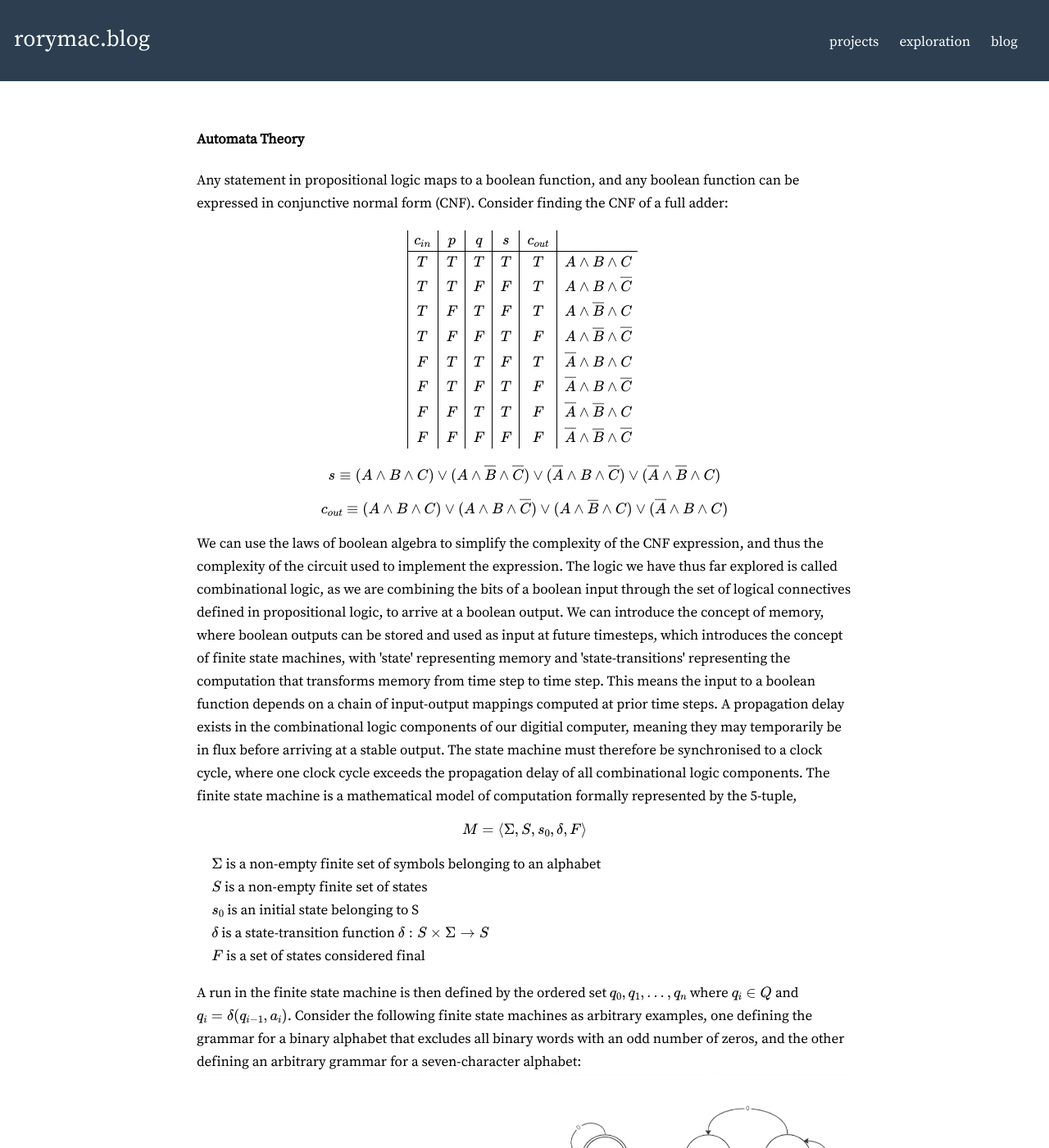
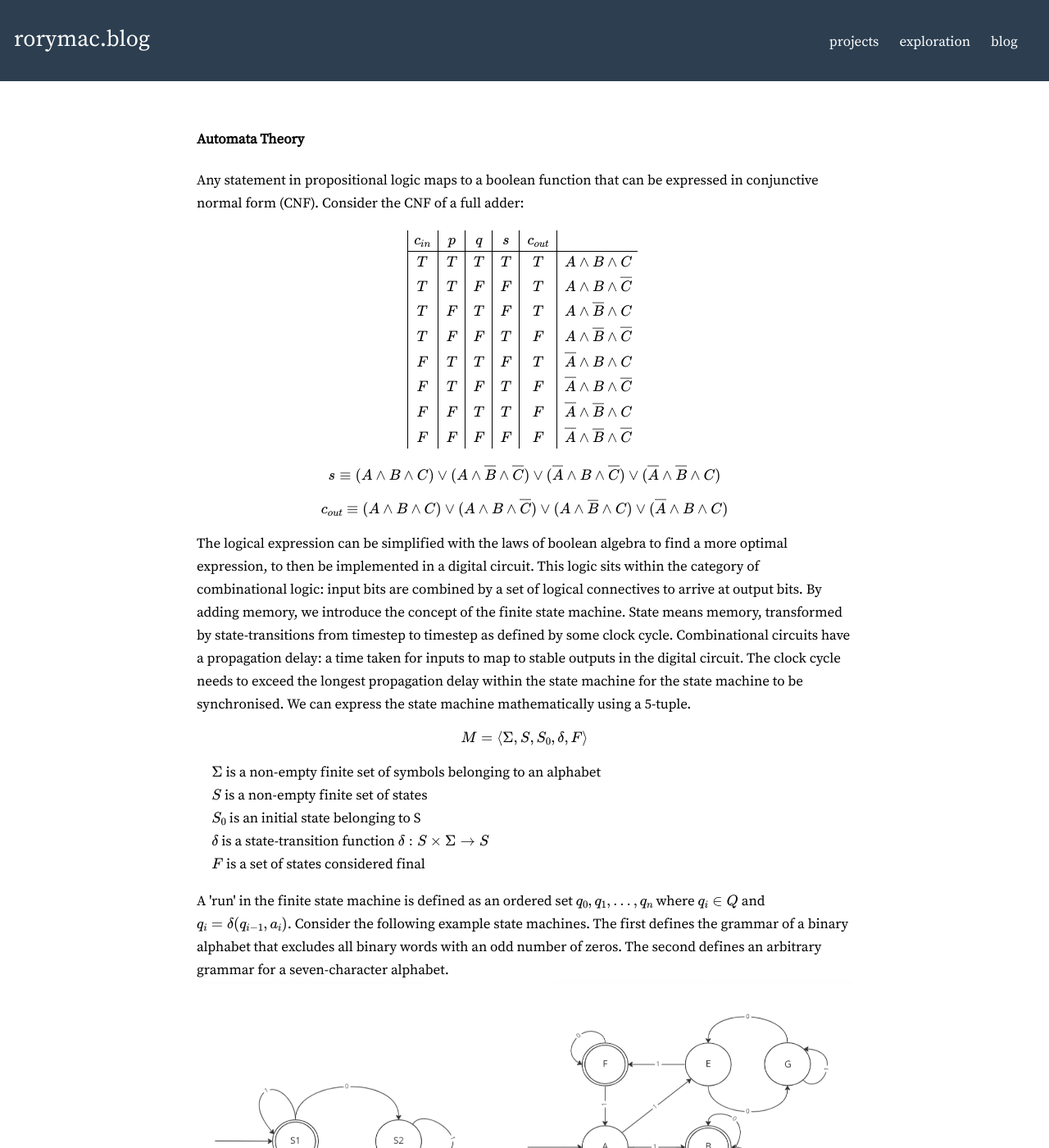
Before and after one commit to Rory-Mac/personal-website, a Jekyll site: the page built from Low-Level Programming/Automata Theory.markdown, in a window 1280 px wide and 1400 px high. Shown: the whole window at 82% size. Built offline with Jekyll 4.4.1, drawn with Linux system fonts in a browser that asks for light colours.

Commit message:
edits to automata theory

```diff
--- a/Low-Level Programming/Automata Theory.markdown
+++ b/Low-Level Programming/Automata Theory.markdown
@@ -3,8 +3,8 @@ layout: narrow
 title: Automata Theory
 ---
 <h4>Automata Theory</h4>
-<p>Any statement in propositional logic maps to a boolean function, and any boolean function can be expressed in conjunctive normal form
-(CNF). Consider finding the CNF of a full adder:
+<p>Any statement in propositional logic maps to a boolean function that can be expressed in conjunctive normal form (CNF).
+Consider the CNF of a full adder:
 \[
   \begin{array}{| c | c | c | c | c }
   c_{in} & p & q & s & c_{out} \\
@@ -27,24 +27,22 @@ title: Automata Theory
   \quad c_{out} \equiv (A \land B \land C ) \lor (A \land B \land \overline C) \lor (A \land \overline B \land C) \lor
   (\overline A \land B \land C) \quad \\
 \]
-We can use the laws of boolean algebra to simplify the complexity of the CNF expression, and thus the complexity of the circuit used to
-implement the expression. The logic we have thus far explored is called combinational logic, as we are combining the bits of a boolean input
-through the set of logical connectives defined in propositional logic, to arrive at a boolean output. We can introduce the concept of memory,
-where boolean outputs can be stored and used as input at future timesteps, which introduces the concept of finite state machines, with
-'state' representing memory and 'state-transitions' representing the computation that transforms memory from time step to time step. This
-means the input to a boolean function depends on a chain of input-output mappings computed at prior time steps. A propagation delay exists
-in the combinational logic components of our digitial computer, meaning they may temporarily be in flux before arriving at a stable output.
-The state machine must therefore be synchronised to a clock cycle, where one clock cycle exceeds the propagation delay of all combinational
-logic components. The finite state machine is a mathematical model of computation formally represented by the 5-tuple,
-        \[ M = \langle \Sigma, S, s_0, \delta, F \rangle \]
+The logical expression can be simplified with the laws of boolean algebra to find a more optimal expression, to then be implemented in
+a digital circuit. This logic sits within the category of combinational logic: input bits are combined by a set of logical connectives to
+arrive at output bits. By adding memory, we introduce the concept of the finite state machine. State means memory, transformed by
+state-transitions from timestep to timestep as defined by some clock cycle. Combinational circuits have a propagation delay: a time
+taken for inputs to map to stable outputs in the digital circuit. The clock cycle needs to exceed the longest
+propagation delay within the state machine for the state machine to be synchronised. We can express the state machine mathematically
+using a 5-tuple.
+        \[ M = \langle \Sigma, S, S_0, \delta, F \rangle \]
 \( \quad \Sigma \) is a non-empty finite set of symbols belonging to an alphabet<br>
 \( \quad S\) is a non-empty finite set of states<br>
-\( \quad s_0\) is an initial state belonging to S<br>
+\( \quad S_0\) is an initial state belonging to S<br>
 \( \quad \delta\) is a state-transition function \(\delta : S \times \Sigma \rightarrow S\)<br>
 \( \quad F\) is a set of states considered final</p>
-<p>A run in the finite state machine is then defined by the ordered set \( q_0, q_1, \dots, q_n \) where \(q_i \in Q\) and \(q_i = \delta(q_{i-1}, a_i)\).
-Consider the following finite state machines as arbitrary examples, one defining the grammar for a binary alphabet that excludes all binary
-words with an odd number of zeros, and the other defining an arbitrary grammar for a seven-character alphabet:
+<p>A 'run' in the finite state machine is defined as an ordered set \( q_0, q_1, \dots, q_n \) where \(q_i \in Q\) and \(q_i = \delta(q_{i-1}, a_i)\).
+Consider the following example state machines. The first defines the grammar of a binary alphabet that excludes all binary
+words with an odd number of zeros. The second defines an arbitrary grammar for a seven-character alphabet.
 <img src="/Assets/images/dfa1.png" width="100%" height="100%">
 The finite state machine can be used to read and evaluate any regular language. If a run succesfully terminates for a given input in the
 finite state machine evaluating the grammar of a given language, then that input is a grammatically correct expression in the given
```
Also changed, not shown: explore.markdown (+7 -7 lines).
